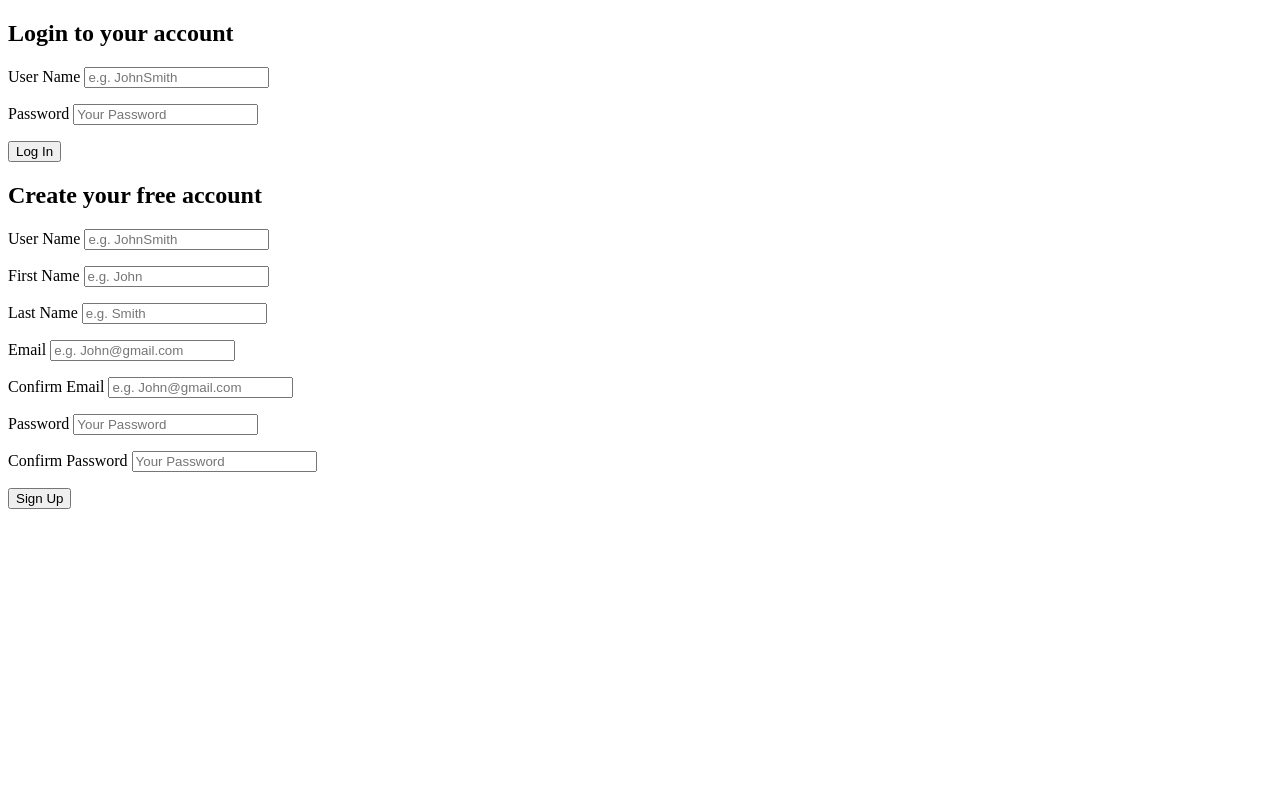
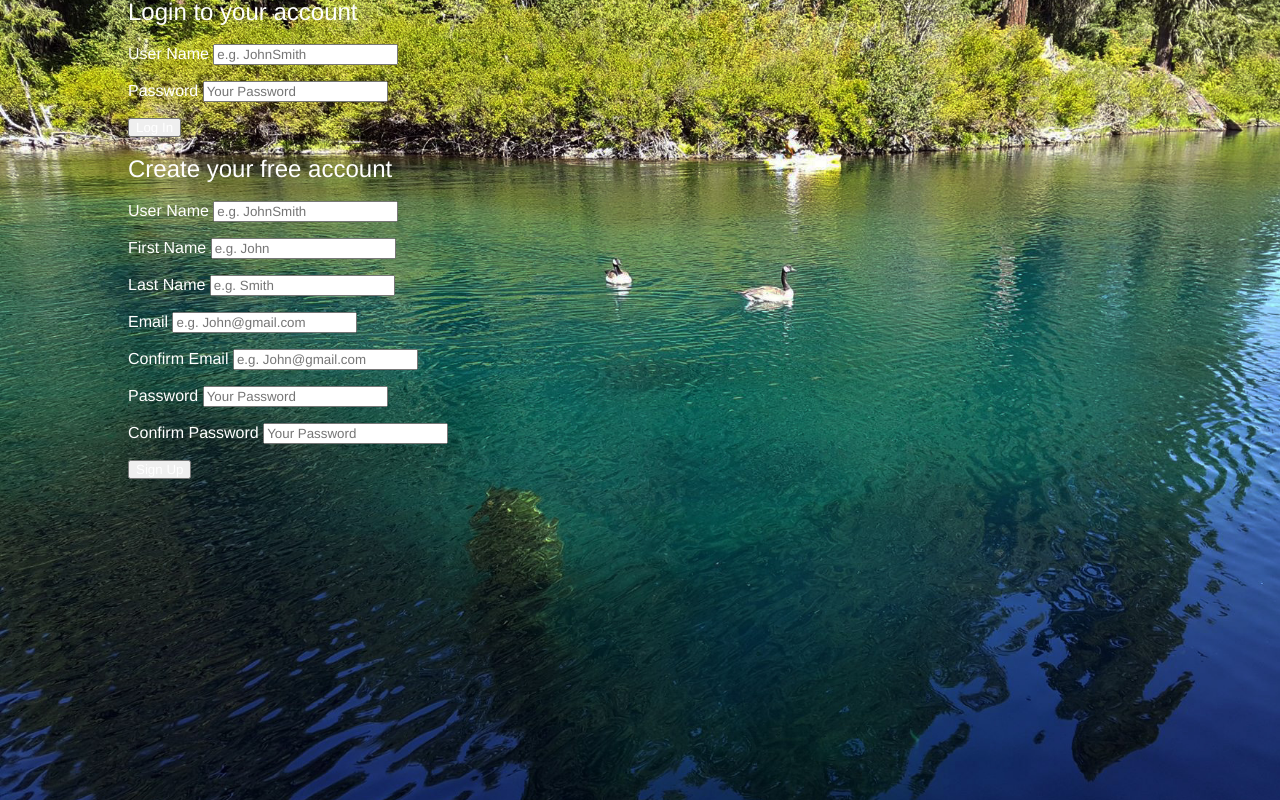
Before and after one commit to Falcon-Punch/Music-Site, a PHP site: page /register.php in a window 1280 px wide. Run offline with PHP 8.4, Linux system fonts and the light colour scheme.

Commit message:
Added BG image for registration page. Also began styling.

```diff
--- a/assets/css/register.css
+++ b/assets/css/register.css
@@ -0,0 +1,34 @@
+html, body
+{
+	padding: 0;
+	margin: 0;
+	height: 100%;
+}
+
+#background
+{
+	background-color: #000000;
+	background-image: url(../images/registerBG2.jpg);
+	background-position: center;
+	background-size: cover;
+	display: table;
+	height: 100%;
+	width: 100%;
+}
+
+#loginContainer *
+{
+	color: #FFFFFF;
+	font-family: "Helvetica Neue", "Helvetica", "Arial", sans-serif;
+	font-weight: normal;
+	line-height: 1em;
+	box-sizing: border-box;
+}
+
+#loginContainer
+{
+	width: 80%;
+	margin: 0 auto;
+	position: relative;
+	max-width: 1024px;
+}
--- a/register.php
+++ b/register.php
@@ -17,12 +17,14 @@
 	}
 ?>
 
-<!DOCTYPE html>
 <html>
 <head>
 	<title>Welcome to Musix</title>
+	<link rel="stylesheet" type="text/css" href="assets/css/register.css">
 </head>
 <body>
+	<div id="background">
+		<div id="loginContainer">
 			<div id="inputContainer">
 				<form id="loginForm" action="register.php" method="POST">
 					<h2>Login to your account</h2>
@@ -78,5 +80,7 @@
 					<button type="submit" name="registerButton">Sign Up</button>
 				</form>
 			</div>
+		</div>
+	</div>
 </body>
 </html>
```
Also changed, not shown: assets/images/registerBG.jpg (added), assets/images/registerBG2.jpg (added). Lines whose indentation alone changed are shown as unchanged.
